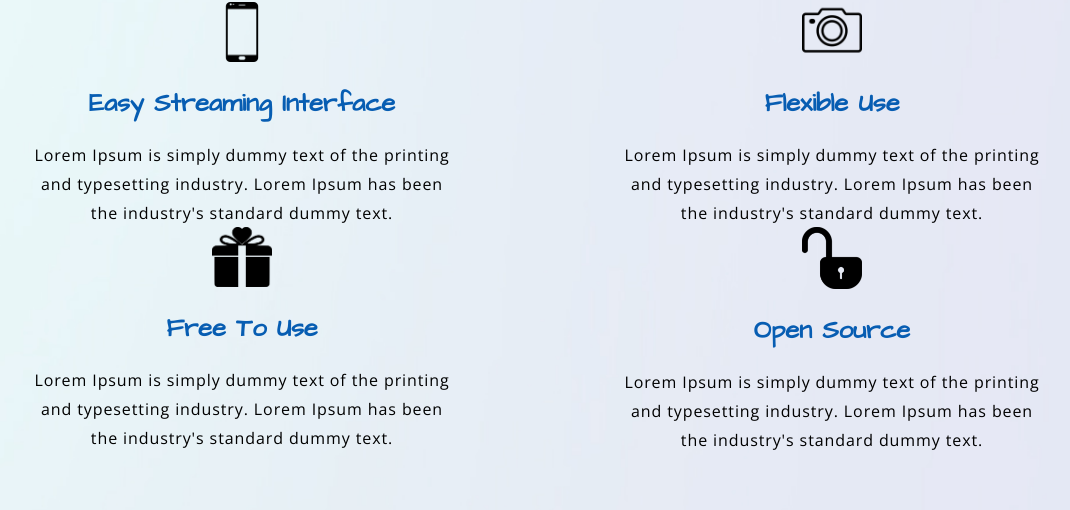
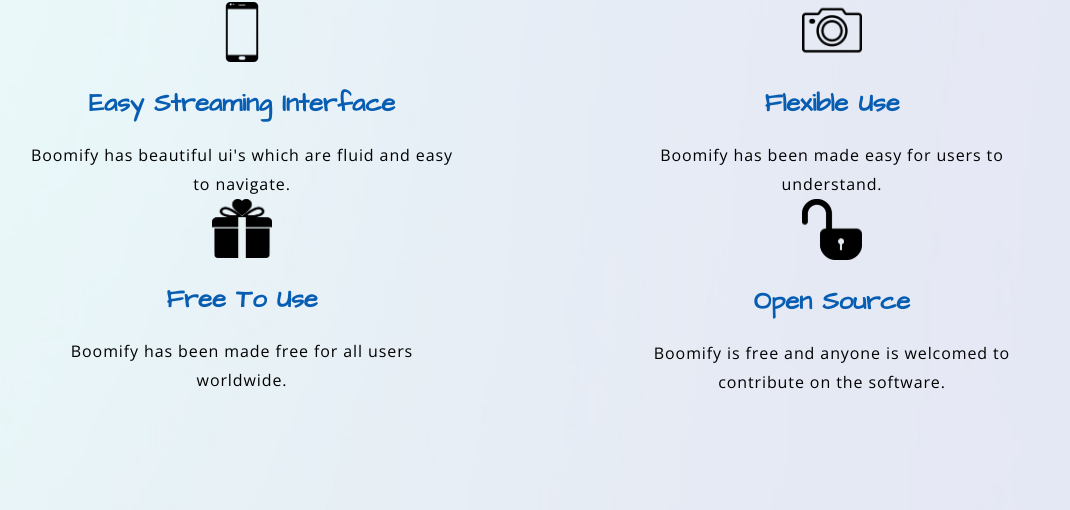
Before and after one commit to Joakim-animate90/boomifylandingpage, a plain HTML site: page index.html in a window 1280 px wide. Shown: the part 986-1496 px from the top of the page, without its empty margins (103-1173 px from the left). Drawn offline with nearby package versions, Linux system fonts and the light colour scheme.

Commit message:
Updates on index.html

```diff
--- a/index.html
+++ b/index.html
@@ -54,22 +54,22 @@
                         <div class="box">
                             <img src="images/mobile.png" alt="">
                             <h3>Easy Streaming Interface</h3>
-                            <p>Lorem Ipsum is simply dummy text of the printing and typesetting industry. Lorem Ipsum has been the industry's standard dummy text.</p>
+                            <p>Boomify has beautiful ui's which are fluid and easy to navigate.</p>
                         </div>
                         <div class="box">
                             <img src="images/camera.png" alt="">
                             <h3>Flexible Use</h3>
-                            <p>Lorem Ipsum is simply dummy text of the printing and typesetting industry. Lorem Ipsum has been the industry's standard dummy text.</p>
+                            <p>Boomify has been made easy for users to understand.</p>
                         </div>
                         <div class="box">
                             <img src="images/gift.png" alt="">
                             <h3>Free To Use</h3>
-                            <p>Lorem Ipsum is simply dummy text of the printing and typesetting industry. Lorem Ipsum has been the industry's standard dummy text.</p>
+                            <p>Boomify has been made free for all users worldwide.</p>
                         </div>
                         <div class="box">
                             <img src="images/unlock.png" alt="">
                             <h3>Open Source</h3>
-                            <p>Lorem Ipsum is simply dummy text of the printing and typesetting industry. Lorem Ipsum has been the industry's standard dummy text.</p>
+                            <p>Boomify is free and anyone is welcomed to contribute on the software.</p>
                         </div>
                     </div>
                 </div>
```
